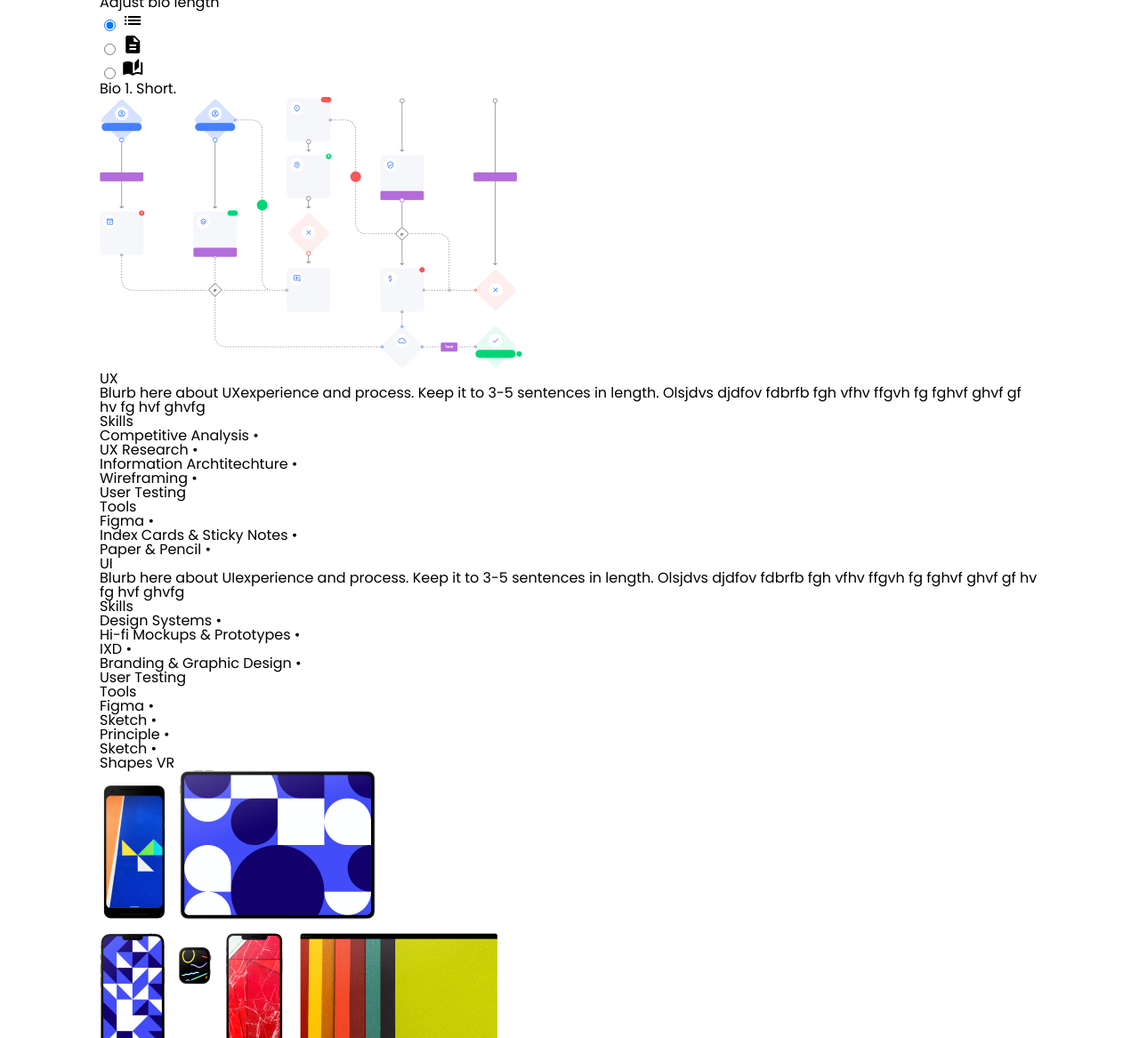
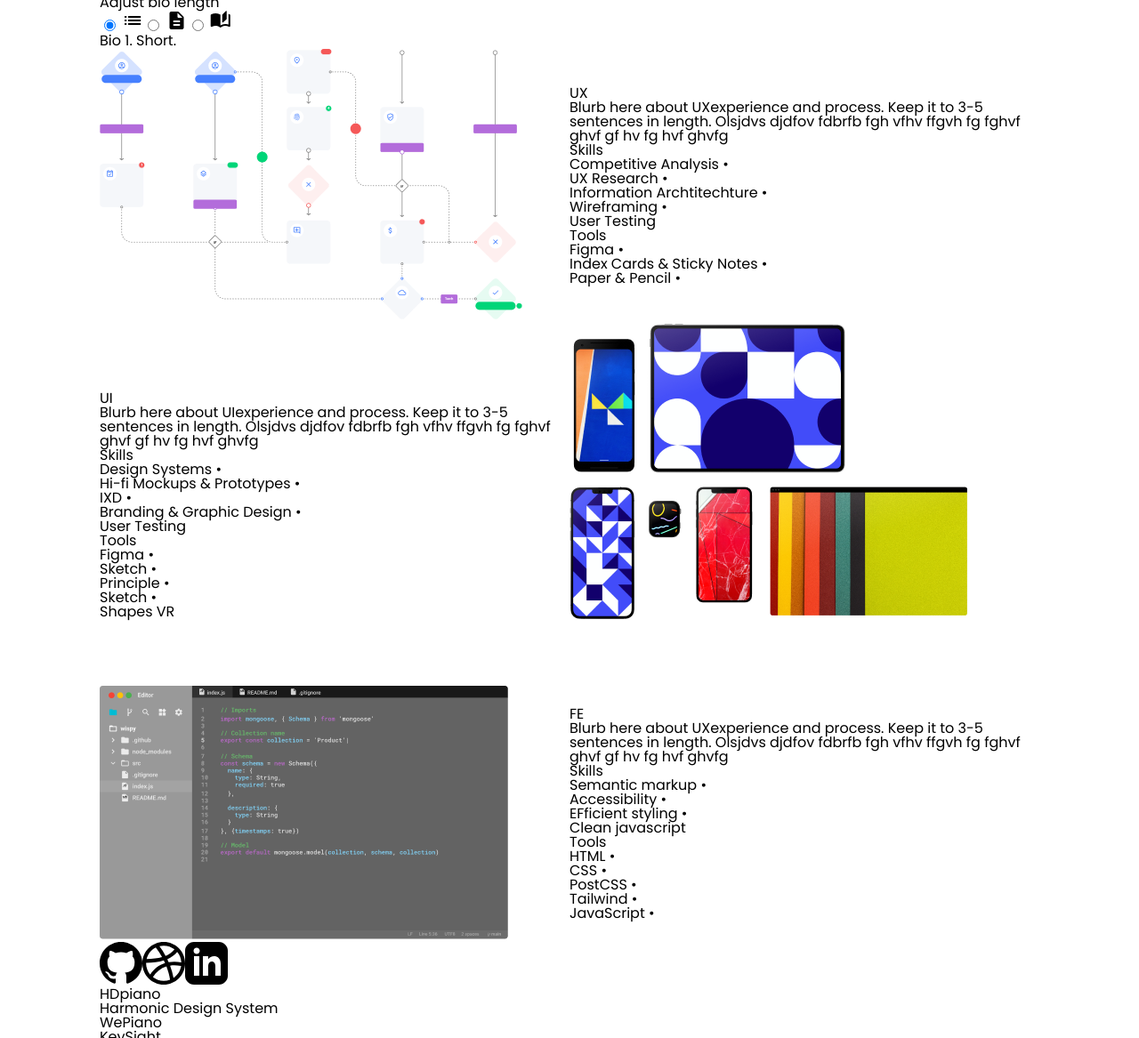
Before and after one commit to murthajosh/portfolio, a plain HTML site: page index.html in a window 1280 px wide. Shown: the part 133-1300 px from the top of the page at 89% size. Drawn offline with Linux system fonts and the light colour scheme.

Commit message:
strippin out lots of tailwind classes.

```diff
--- a/index.html
+++ b/index.html
@@ -14,7 +14,7 @@
     <title>Josh Murtha</title>
 </head>
 
-<body class="font-normal text-slate-700 leading-relaxed">
+<body class="">
     <header id="header" class="site-header">
         <a href="#main" class="skip-link">Skip to main</a>
     </header>
@@ -24,40 +24,40 @@
                 <p class="text-base md:text-lg font-bold text-center">Catchy tagline subheading will go here eventually.</p>
         </section>
         <section class="bio">
-            <div class="container text-center">
-                <div class="basis-1/2">
+            <div class="container">
+                <div>
                     <small>Adjust bio length</small>
-                    <fieldset class="flex justify-around">
-                        <div class="cursor-pointer hover:text-emerald-500">
+                    <fieldset class="row">
+                        <div class="">
                             <input type="radio" id="bio-short" name="bio-length" value="short" class="cursor-pointer opacity-0" checked>
                             <label for="bio-short" class="material-icons-round cursor-pointer focus:text-red-800">list</label>
                         </div>
 
-                        <div class="cursor-pointer hover:text-emerald-500">
+                        <div class="">
                             <input type="radio" id="bio-medium" name="bio-length" value="medium" class="cursor-pointer opacity-0">
                             <label for="bio-medium" class="material-icons-round cursor-pointer">description</label>
                         </div>
 
-                        <div class="cursor-pointer hover:text-emerald-500">
+                        <div class="">
                             <input type="radio" id="bio-long" name="bio-length" value="long" class="cursor-pointer opacity-0">
                             <label for="bio-long" class="material-icons-round cursor-pointer">auto_stories</label>
                         </div>
                     </fieldset>
-                    <div class="max-w-sm mx-auto">
-                        <p class="text-left" id="short-bio">Bio 1. Short.</p>
-                        <p class="hidden text-left" id="medium-bio">Bio 2. Medium Length.</p>
-                        <p class="hidden text-left" id="long-bio">Bio 3. Longest of all bios.</p>
+                    <div class="bios">
+                        <p class="" id="short-bio">Bio 1. Short.</p>
+                        <p class="hidden " id="medium-bio">Bio 2. Medium Length.</p>
+                        <p class="hidden " id="long-bio">Bio 3. Longest of all bios.</p>
                     </div>
                 </div>
             </div>
         </section>
         <section class="ux">
             <div class="container">
-                <div class="flex items-center">
-                    <div class="basis-1/2">
+                <div class="row">
+                    <div class="col-6">
                         <img src="./assets/graphic-ux.webp" alt="Wireframe Graphic Representing UX" class="drop-shadow-lg">
                     </div>
-                    <div class="basis-1/2">
+                    <div class="col-6">
                         <h2 class="text-2xl sm:text-3xl md:text-4xl lg:text-5xl xl:text-6xl font-bold text-indigo-600">UX</h2>
                          <p>Blurb here about UXexperience and process. Keep it to 3-5 sentences in length. Olsjdvs djdfov fdbrfb fgh vfhv ffgvh fg fghvf ghvf gf hv fg hvf ghvfg</p>
                          <ul>
@@ -80,8 +80,8 @@
         </section>
         <section class="ui">
             <div class="container">
-                <div class="flex items-center">
-                    <div class="basis-1/2">
+                <div class="row">
+                    <div class="col-6">
                         <h2 class="text-2xl sm:text-3xl md:text-4xl lg:text-5xl xl:text-6xl font-bold text-indigo-600">UI</h2>
                         <p>Blurb here about UIexperience and process. Keep it to 3-5 sentences in length. Olsjdvs djdfov fdbrfb fgh vfhv ffgvh fg fghvf ghvf gf hv fg hvf ghvfg</p>
                         <ul>
@@ -101,7 +101,7 @@
                            <li class="inline-block"><p>Shapes VR</p></li>
                        </ul>
                     </div>
-                    <div class="basis-1/2">
+                    <div class="col-6">
                         <img src="./assets/graphic-ui.webp" alt="Artsy Device Graphic Representing UI" class="drop-shadow-lg">
                     </div>
                 </div>
@@ -109,11 +109,11 @@
         </section>
         <section class="fe">
             <div class="container">
-                <div class="flex items-center">
-                    <div class="basis-1/2">
+                <div class="row">
+                    <div class="col-6">
                         <img src="./assets/graphic-fe.webp" alt="Code Graphic Representing Front End" class="drop-shadow-lg">
                     </div>
-                    <div class="basis-1/2">
+                    <div class="col-6">
                         <h2 class="text-2xl sm:text-3xl md:text-4xl lg:text-5xl xl:text-6xl font-bold text-indigo-600">FE</h2>
                         <p>Blurb here about UXexperience and process. Keep it to 3-5 sentences in length. Olsjdvs djdfov fdbrfb fgh vfhv ffgvh fg fghvf ghvf gf hv fg hvf ghvfg</p>
                         <ul>
@@ -137,7 +137,7 @@
         </section>
         <section class="social">
             <div class="container">
-                <ul class="social-links flex mx-auto max-w-sm justify-between">
+                <ul class="social-links row">
                     <li class="social-link github ">
                         <a href="#">
                             <svg xmlns="http://www.w3.org/2000/svg" width="48" height="48" viewBox="0 0 24 24"><path d="M12 0c-6.626 0-12 5.373-12 12 0 5.302 3.438 9.8 8.207 11.387.599.111.793-.261.793-.577v-2.234c-3.338.726-4.033-1.416-4.033-1.416-.546-1.387-1.333-1.756-1.333-1.756-1.089-.745.083-.729.083-.729 1.205.084 1.839 1.237 1.839 1.237 1.07 1.834 2.807 1.304 3.492.997.107-.775.418-1.305.762-1.604-2.665-.305-5.467-1.334-5.467-5.931 0-1.311.469-2.381 1.236-3.221-.124-.303-.535-1.524.117-3.176 0 0 1.008-.322 3.301 1.23.957-.266 1.983-.399 3.003-.404 1.02.005 2.047.138 3.006.404 2.291-1.552 3.297-1.23 3.297-1.23.653 1.653.242 2.874.118 3.176.77.84 1.235 1.911 1.235 3.221 0 4.609-2.807 5.624-5.479 5.921.43.372.823 1.102.823 2.222v3.293c0 .319.192.694.801.576 4.765-1.589 8.199-6.086 8.199-11.386 0-6.627-5.373-12-12-12z"/></svg>
```
